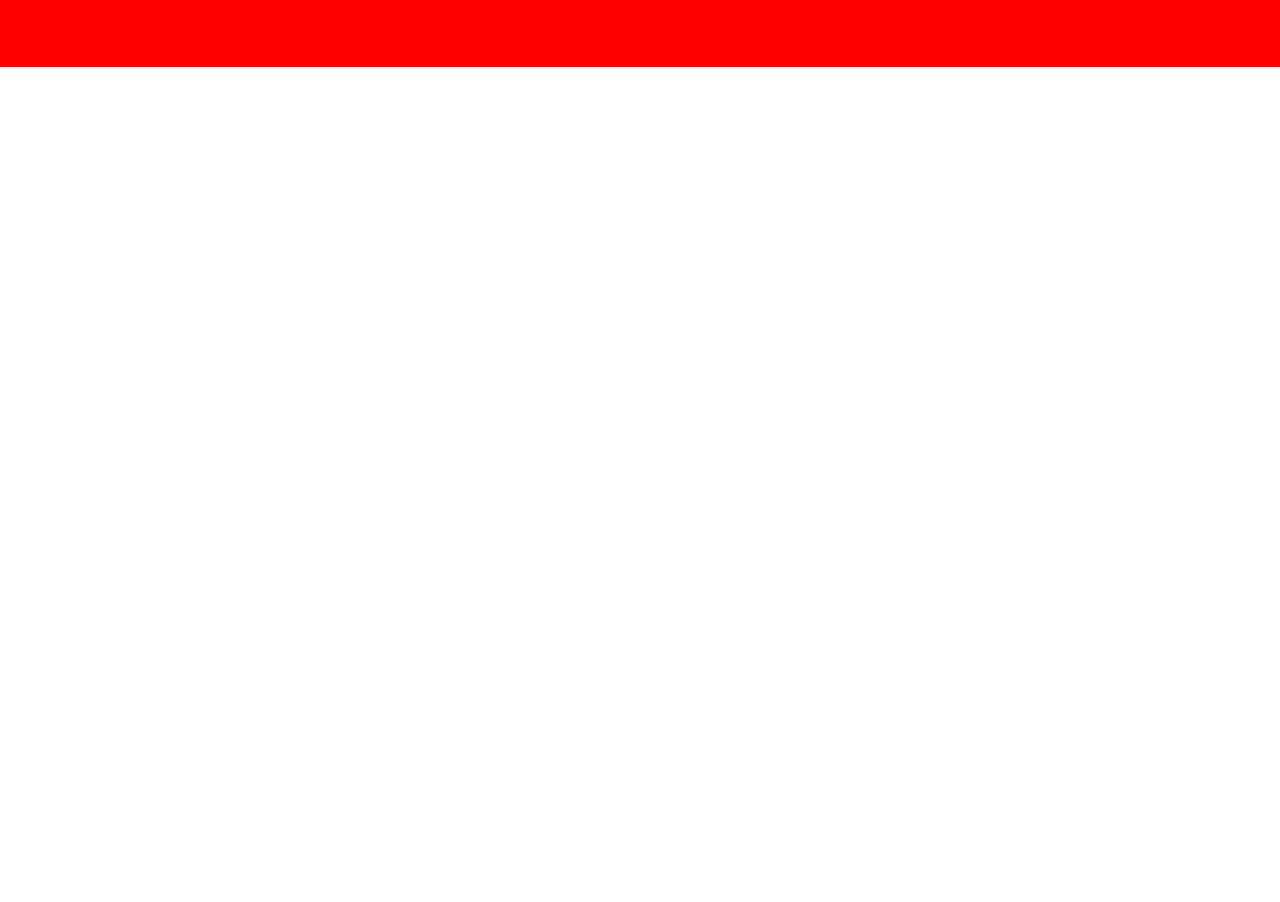
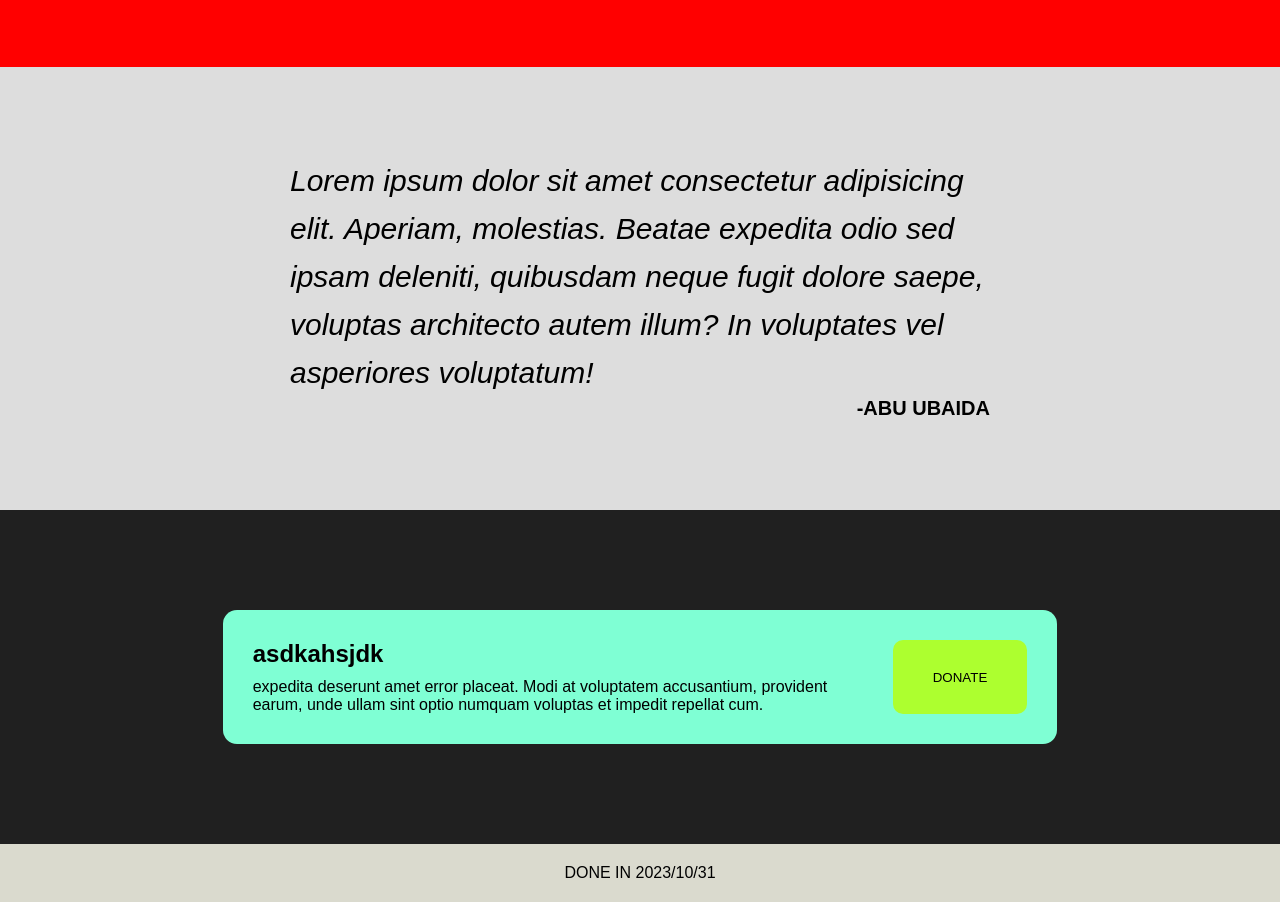
Before and after one commit to Hrma2006/landing-page, a plain HTML site: page index.html in a window 1280 px wide. Shown: the part 937-1839 px from the top of the page. Before the commit the page ends 1004 px from the top, so only its background shows below. Drawn offline with Linux system fonts and the light colour scheme.

Commit message:
done the over all page .next polish

```diff
--- a/index.html
+++ b/index.html
@@ -76,10 +76,31 @@
 							Lorem ipsum dolor, sit amet consectetur adipisicing elit. Ab numquam
 						</div>
 					</div>
-
 				</div>
 			</div>
-			<footer></footer>
+			<div class="third">
+				<div class="field">
+					<div class="qoute">
+						Lorem ipsum dolor sit amet consectetur adipisicing elit. Aperiam,
+						molestias. Beatae expedita odio sed ipsam deleniti, quibusdam neque fugit
+						dolore saepe, voluptas architecto autem illum? In voluptates vel
+						asperiores voluptatum!
+					</div>
+					<div class="sayed">-ABU UBAIDA</div>
+				</div>
+			</div>
+			<div class="forth">
+				<div class="f-container">
+					<div class="f-left">
+						<h2>asdkahsjdk</h2>
+						<p>expedita deserunt amet error placeat. Modi at voluptatem accusantium, provident earum, unde ullam sint optio numquam voluptas et impedit repellat cum.</p>
+					</div>
+					<button class="donate">
+						DONATE
+					</button>
+				</div>
+			</div>
+			<footer>DONE IN 2023/10/31</footer>
 		</div>
 	</body>
 </html>
--- a/style.css
+++ b/style.css
@@ -63,7 +63,7 @@ header a {
 	font-size: 20px;
 	font-weight: 600;
 	background-color: aquamarine;
-	padding: 5px;
+	padding: 10px;
 	border-radius: 10px;
 }
 .second {
@@ -83,7 +83,8 @@ header a {
 	display: flex;
 	width: 100%;
 	flex-wrap: wrap;
-	justify-content: space-evenly;
+	justify-content: center;
+  gap: 20px;
 	align-items: center;
 	flex: 1;
 }
@@ -102,3 +103,67 @@ header a {
   max-width: 180px;
   flex-wrap: wrap;
 }
+.third{
+  display: flex;
+  flex-direction: column;
+  justify-content: center;
+  align-items: center;
+  background-color: rgba(198, 198, 198, 0.592);
+  gap: 10px;
+  padding: 90px;
+}
+.field{
+  display: flex;
+  flex-direction: column;
+
+}
+.qoute{
+  flex-wrap: wrap;
+  align-self: flex-start;
+  line-height: 3rem;
+  font-weight: 200;
+  font-style: italic;
+  max-width: 700px;
+  font-size: 30px;
+}
+.sayed{
+  align-self: flex-end;
+  font-size: 20px;
+  font-weight: 900;
+}
+.forth{
+  display: flex;
+  justify-content: center;
+  align-items: center;
+  background-color: rgb(32, 32, 32);
+  padding: 100px;
+}
+.f-container{
+  display: flex;
+  gap :40px;
+  padding: 30px;
+  border-radius: 14px;
+  background-color: aquamarine;
+}
+.f-left{
+  display: flex;
+  flex-direction: column;
+  gap: 10px;
+}
+.f-left p{
+  flex-wrap: wrap;
+  max-width: 600px;
+}
+.donate{
+  padding: 20px 40px;
+  border-radius: 10px;
+  background-color: greenyellow;
+}
+footer{
+  display: flex;
+  justify-content: center;
+  align-items: center;
+  padding: 20px;
+  background-color: rgba(117, 117, 74, 0.266);
+  color: black;
+}
```
